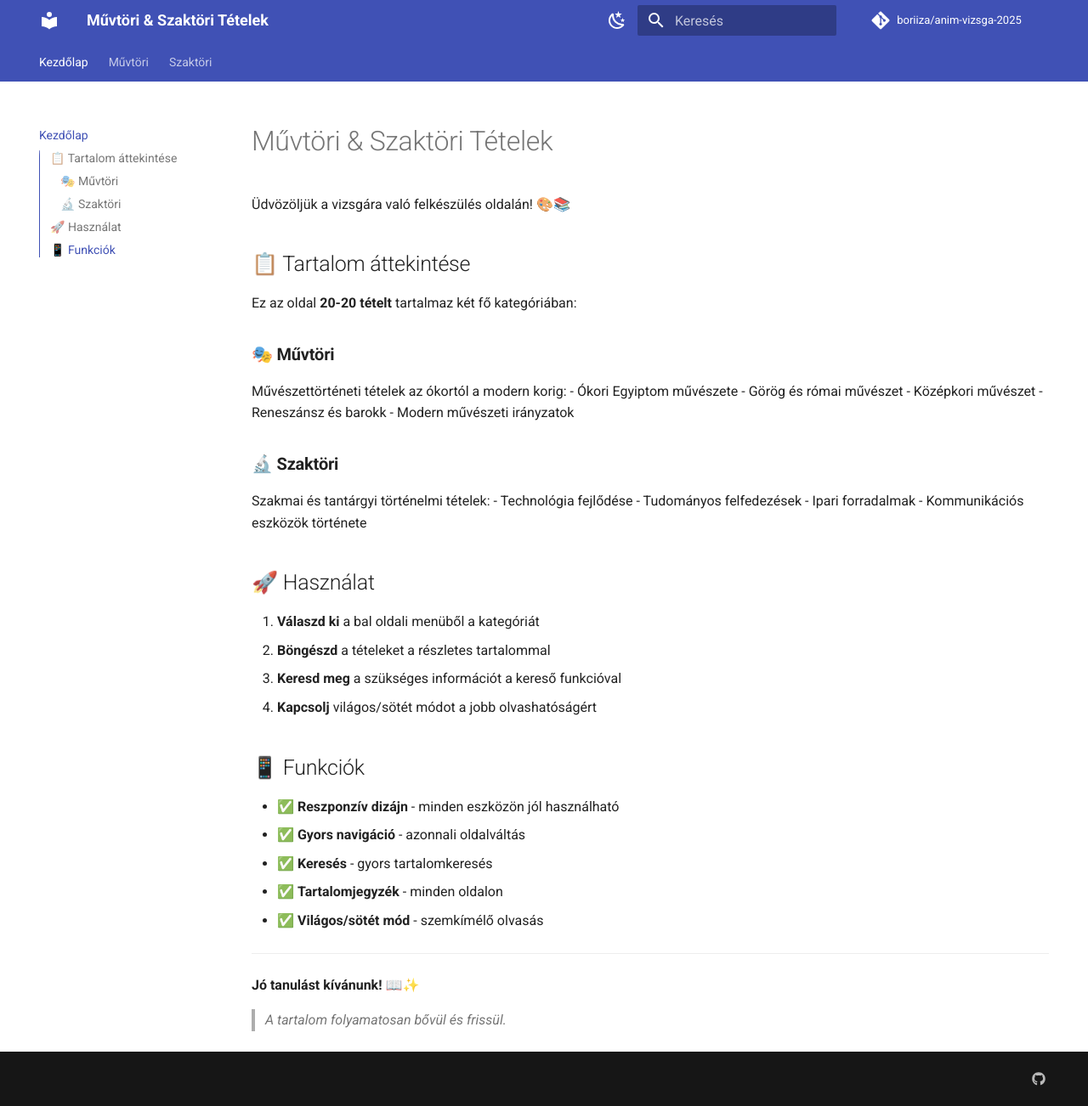
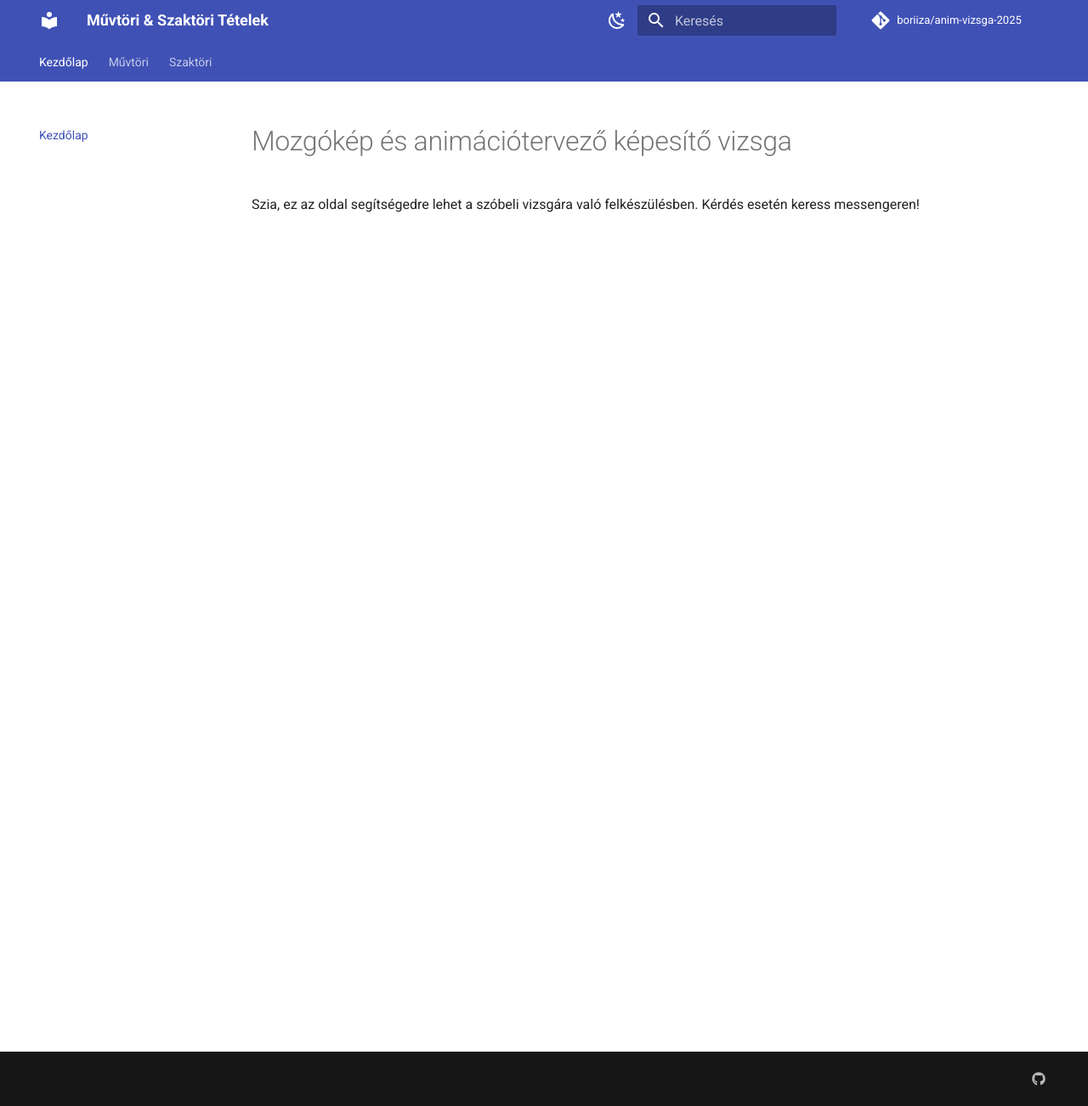
Before and after one commit to boriiza/anim-vizsga-2025, an MkDocs documentation site: the page built from docs/index.md, in a window 1280 px wide and 1302 px high. Shown: the whole window at 85% size. Built offline with MkDocs 1.6.1 and Material for MkDocs 9.7.7, drawn with Linux system fonts in a browser that asks for light colours; comment, search, counter and statistics services are not loaded.

Commit message:
Update landing page

```diff
--- a/docs/index.md
+++ b/docs/index.md
@@ -1,43 +1,3 @@
-# Művtöri & Szaktöri Tételek
+# Mozgókép és animációtervező képesítő vizsga
 
-Üdvözöljük a vizsgára való felkészülés oldalán! 🎨📚
-
-## 📋 Tartalom áttekintése
-
-Ez az oldal **20-20 tételt** tartalmaz két fő kategóriában:
-
-### 🎭 **Művtöri**
-Művészettörténeti tételek az ókortól a modern korig:
-- Ókori Egyiptom művészete
-- Görög és római művészet
-- Középkori művészet
-- Reneszánsz és barokk
-- Modern művészeti irányzatok
-
-### 🔬 **Szaktöri**
-Szakmai és tantárgyi történelmi tételek:
-- Technológia fejlődése
-- Tudományos felfedezések
-- Ipari forradalmak
-- Kommunikációs eszközök története
-
-## 🚀 Használat
-
-1. **Válaszd ki** a bal oldali menüből a kategóriát
-2. **Böngészd** a tételeket a részletes tartalommal
-3. **Keresd meg** a szükséges információt a kereső funkcióval
-4. **Kapcsolj** világos/sötét módot a jobb olvashatóságért
-
-## 📱 Funkciók
-
-- ✅ **Reszponzív dizájn** - minden eszközön jól használható
-- ✅ **Gyors navigáció** - azonnali oldalváltás
-- ✅ **Keresés** - gyors tartalomkeresés
-- ✅ **Tartalomjegyzék** - minden oldalon
-- ✅ **Világos/sötét mód** - szemkímélő olvasás
-
----
-
-**Jó tanulást kívánunk!** 📖✨
-
-> *A tartalom folyamatosan bővül és frissül.*
+Szia, ez az oldal segítségedre lehet a szóbeli vizsgára való felkészülésben. Kérdés esetén keress messengeren!
```
Also changed, not shown: docs/muvtori/01_egyiptom.md (+7 -11 lines).
